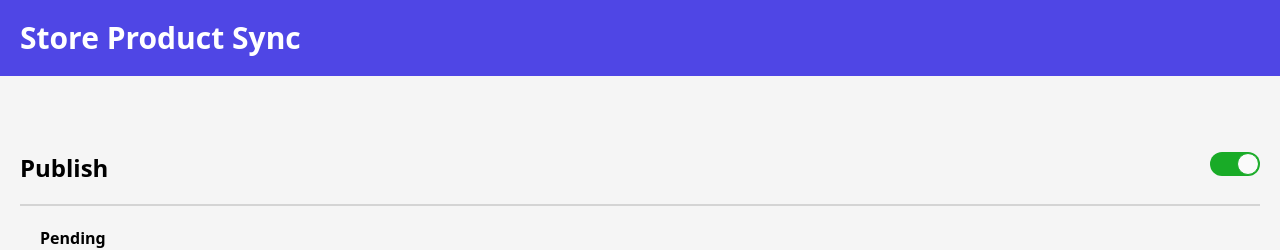
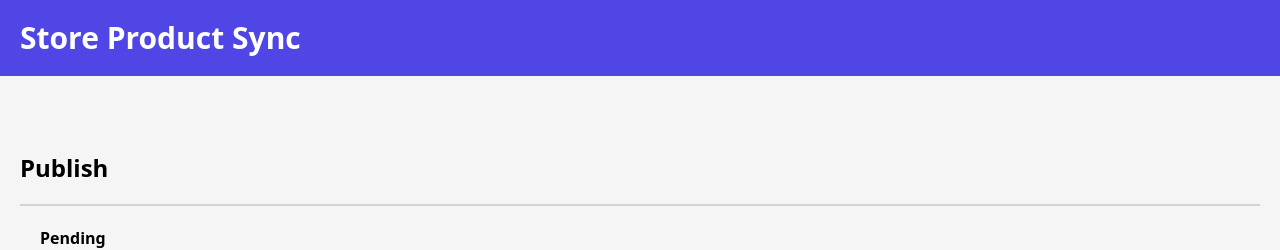
Before and after one commit to nikolay-waveo/products-testing, a Next.js app: page /admin in a window 1280 px wide. Shown: the top 250 px of the page. Built offline with nearby package versions, Linux system fonts and the light colour scheme.

Commit message:
Feat: Add toggle optionality

```diff
--- a/components/Section.tsx
+++ b/components/Section.tsx
@@ -6,6 +6,7 @@ import { ISection } from 'types'
 
 const Section: React.FC<ISection> = ({
   sectionTitle,
+  toggle,
   children
 }) => {
 
@@ -17,10 +18,11 @@ const Section: React.FC<ISection> = ({
       <div className="flex justify-between content-center my-5">
         <h2 className="text-2xl font-semibold">{ sectionTitle }</h2>
 
-        <Toggle
-          defaultChecked={toggleOn}
-          icons={false}
-          onChange={() => setToggleOn(!toggleOn)} />
+        { toggle &&
+          <Toggle
+            defaultChecked={toggleOn}
+            icons={false}
+            onChange={() => setToggleOn(!toggleOn)} /> }
       </div>
 
       { toggleOn && <div className="grid gap-y-3 divide-y" > { children } </div> }
```
